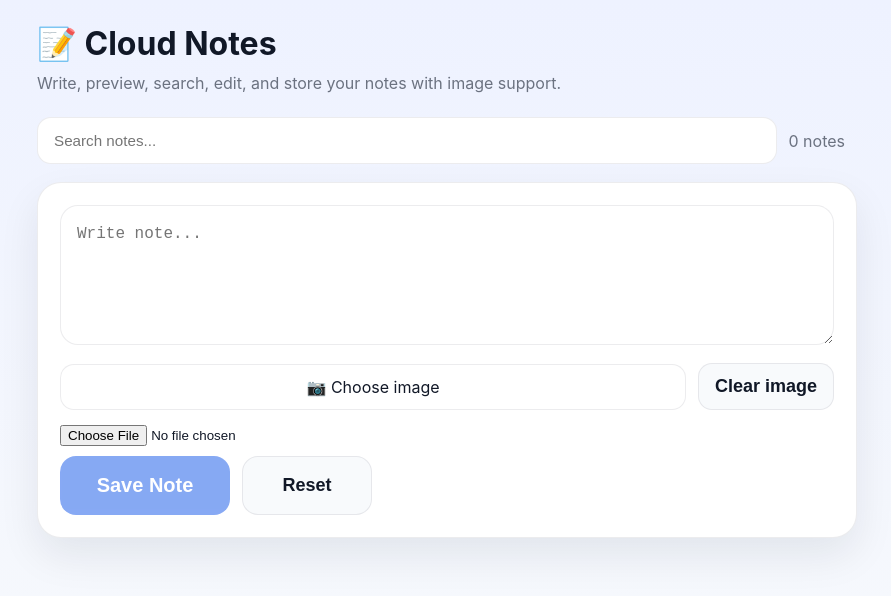
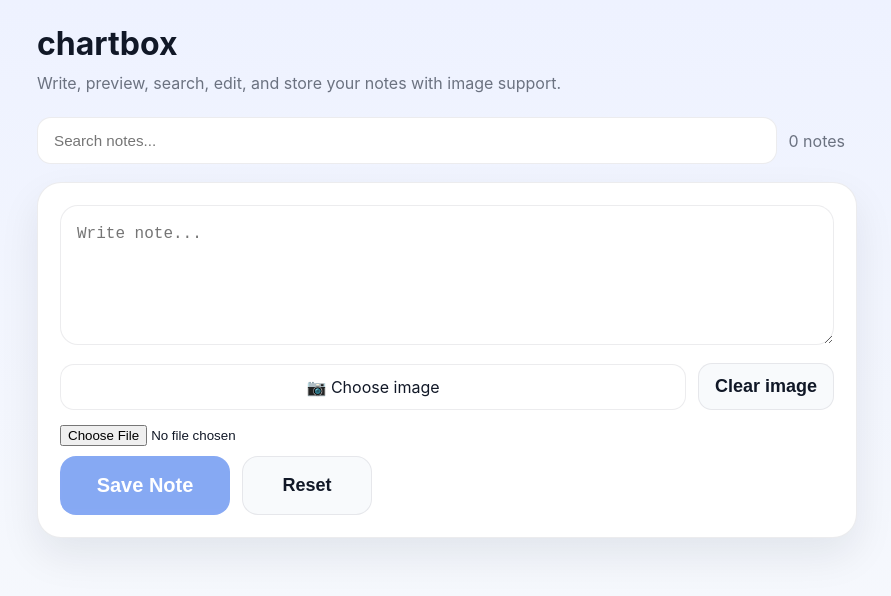
Before and after one commit to harsha-vardhan-200204/note, a plain HTML site: page index.html in a window 1280 px wide. Shown: the whole page, without its empty margins (193-1084 px from the left). Drawn offline with nearby package versions, Linux system fonts and the light colour scheme; no server answers.

Commit message:
Update index.html

```diff
--- a/index.html
+++ b/index.html
@@ -3,7 +3,7 @@
 <head>
 <meta charset="UTF-8" />
 <meta name="viewport" content="width=device-width, initial-scale=1"/>
-<title>Cloud Notes</title>
+<title>ChartBox</title>
 
 <script src="https://cdn.jsdelivr.net/npm/@supabase/supabase-js@2"></script>
 
@@ -259,7 +259,7 @@ button:disabled {
 <body>
 <div class="page">
   <header>
-    <h1>📝 Cloud Notes</h1>
+    <h1>chartbox</h1>
     <p class="subtitle">Write, preview, search, edit, and store your notes with image support.</p>
   </header>
 
```
